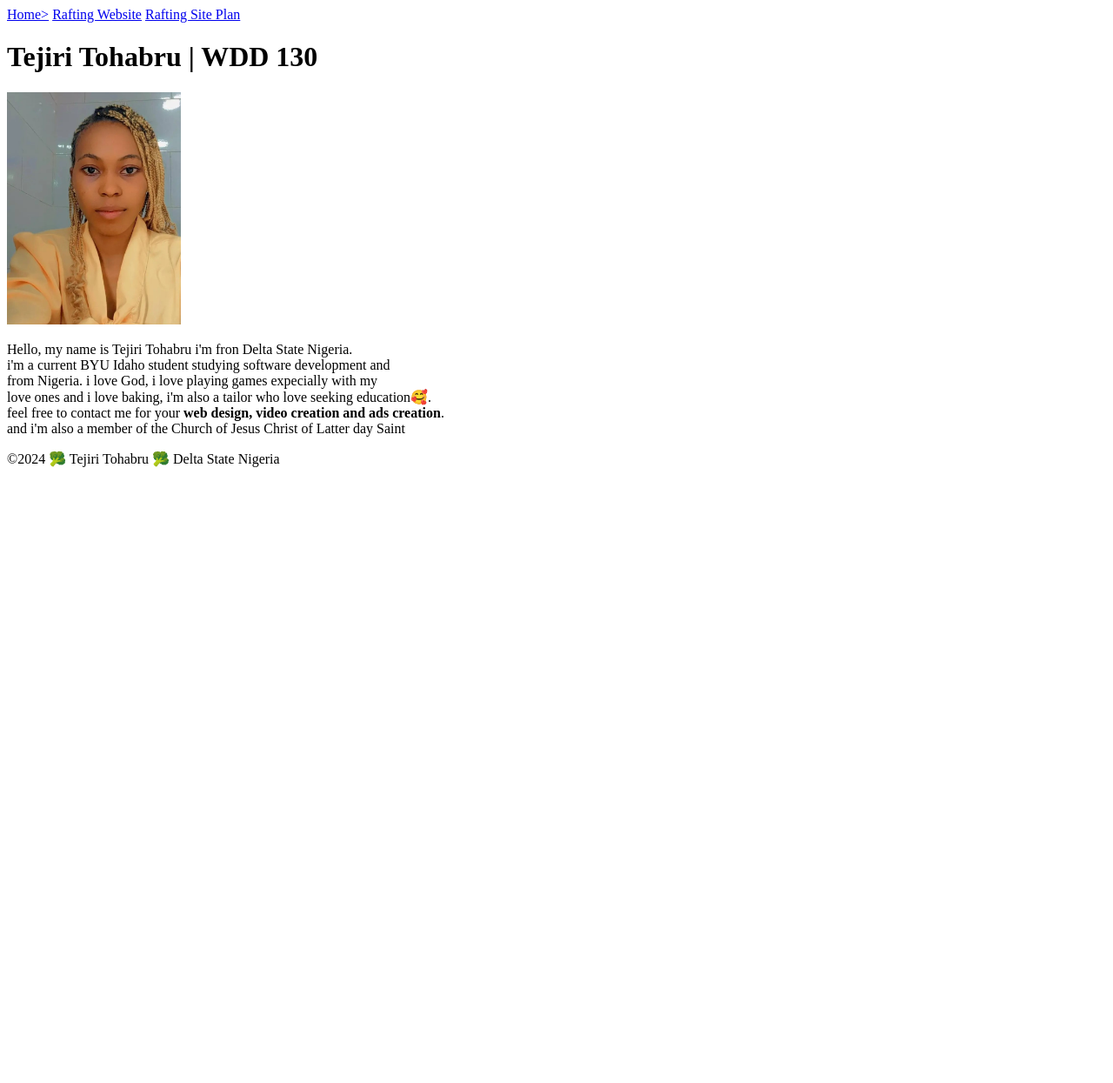
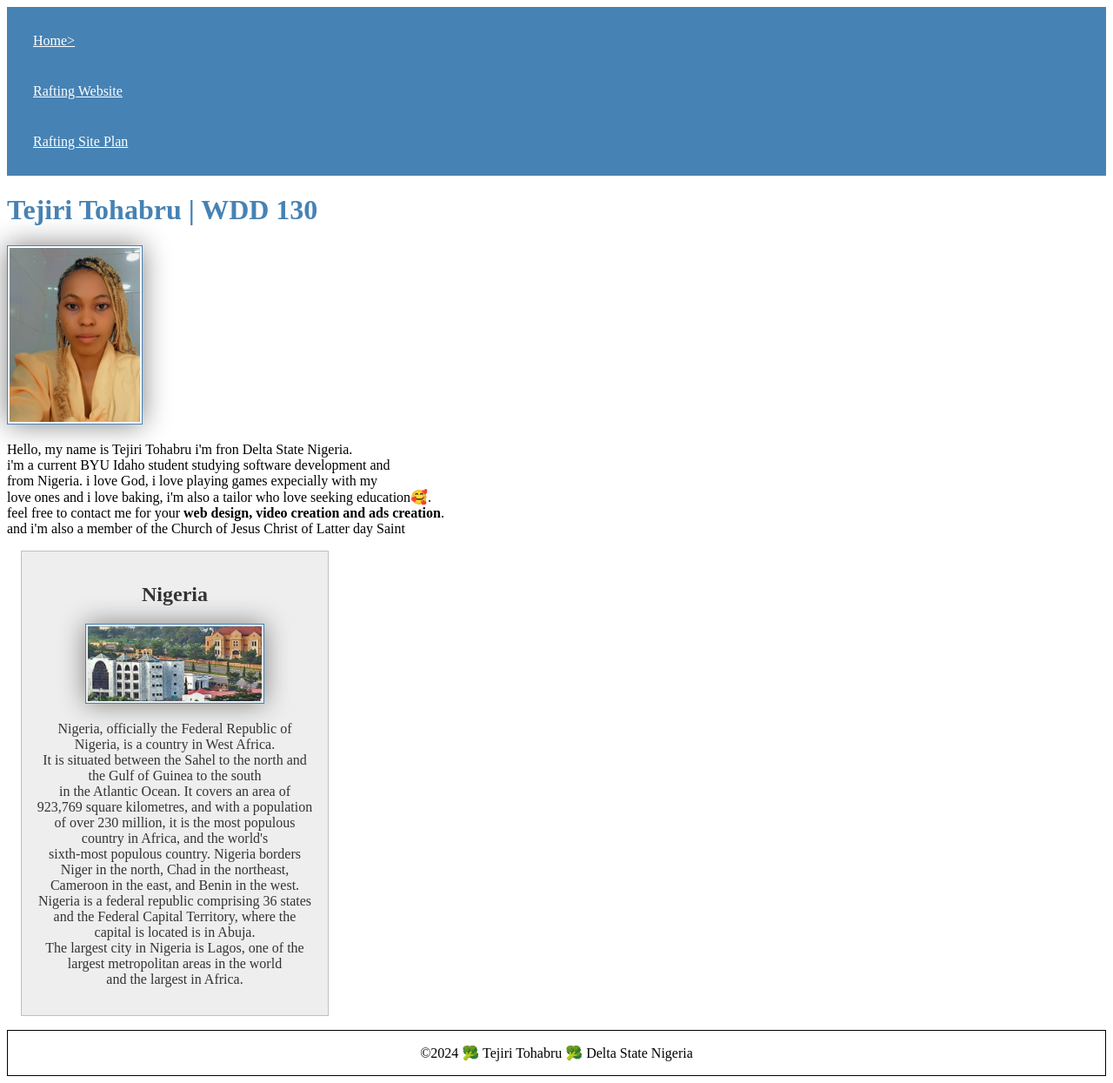
Before and after one commit to tejiritohabru/wdd130, a plain HTML site: page index.html in a window 1280 px wide. Shown: the whole page at 87% size. Before the commit the page ends 800 px from the top, so only its background shows below. Drawn offline with Linux system fonts and the light colour scheme.

Commit message:
i created a new holygrail and css file and i updated my index.html for my week 2 assignment. and i also add the picture of my country.

```diff
--- a/index.html
+++ b/index.html
@@ -5,6 +5,9 @@
     <meta charset="utf-8">
     <meta name="viewport" content="width=device-width,initial-scale=1.0">
     <title>Tejiri Tohabru | WDD 130></title>
+    <meta name="description" content="my name is Tejiri Tohabru i;m taking WDD130 and i'm enhancing my course homepage">
+    <meta name="author" content="Tejiri Tohabru">
+    <link rel="stylesheet" href="styles/styles.css">
 </head>
 
 <body>
@@ -25,6 +28,18 @@
             feel free to contact me for your <b>web design, video creation and ads creation</b>.<br>
             and i'm also a member of the Church of Jesus Christ of Latter day Saint</p>
     </main>
+    <aside>
+        <h2>Nigeria</h2>
+        <img src="images/Nigeria.png" alt="Nigeria landscape">
+        <p>Nigeria, officially the Federal Republic of Nigeria, is a country in West Africa.<br>
+            It is situated between the Sahel to the north and the Gulf of Guinea to the south <br>in the Atlantic Ocean.
+            It covers an area of 923,769 square kilometres, and with a population<br> of over 230 million,
+            it is the most populous country in Africa, and the world's <br>sixth-most populous country.
+            Nigeria borders Niger in the north, Chad in the northeast, <br>Cameroon in the east, and Benin in the west.
+            Nigeria is a federal republic comprising 36 states<br> and the Federal Capital Territory,
+            where the capital is located is in Abuja.<br> The largest city in Nigeria is Lagos,
+            one of the largest metropolitan areas in the world<br> and the largest in Africa.</p>
+    </aside>
     <footer>
         <p>©2024 🥦 Tejiri Tohabru 🥦 Delta State Nigeria</p>
     </footer>
--- /dev/null
+++ b/styles/styles.css
@@ -0,0 +1,47 @@
+nav {
+    background-color: steelblue;
+    padding: 10px;
+}
+nav a {
+    color: white;
+    display: block;
+    padding: 20px;
+}
+h1 {
+    color: steelblue;
+}
+img {
+    width: 150px;
+    height: auto;
+    border: 1px solid steelblue;
+    padding: 2px;
+    box-shadow: 0 0 30px gray;
+}
+p {
+    padding: 0;
+}
+main {
+    max-width: 840px;
+}
+aside {
+    width: 20rem;
+    margin: 1rem;
+    border: 1px solid rgba(0, 0, 0, 0.2);
+    padding: 1rem;
+    background-color: #eee;
+    color: #333;
+    text-align: center;
+}
+aside img {
+    width: 200px;
+    height: auto;
+}
+main img {
+    width: 150px;
+    height: auto;
+}
+footer {
+    margin-top: 15px;
+    border: 1px solid #000;
+    text-align: center;
+}
```
Also changed, not shown: week02/holygrail.html (added, +31 -0 lines), images/Nigeria.png (added).
